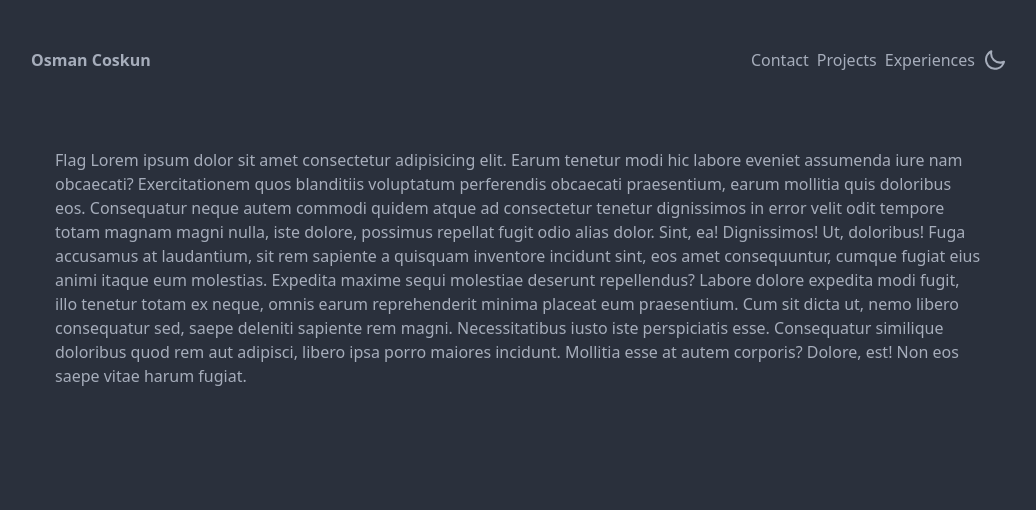
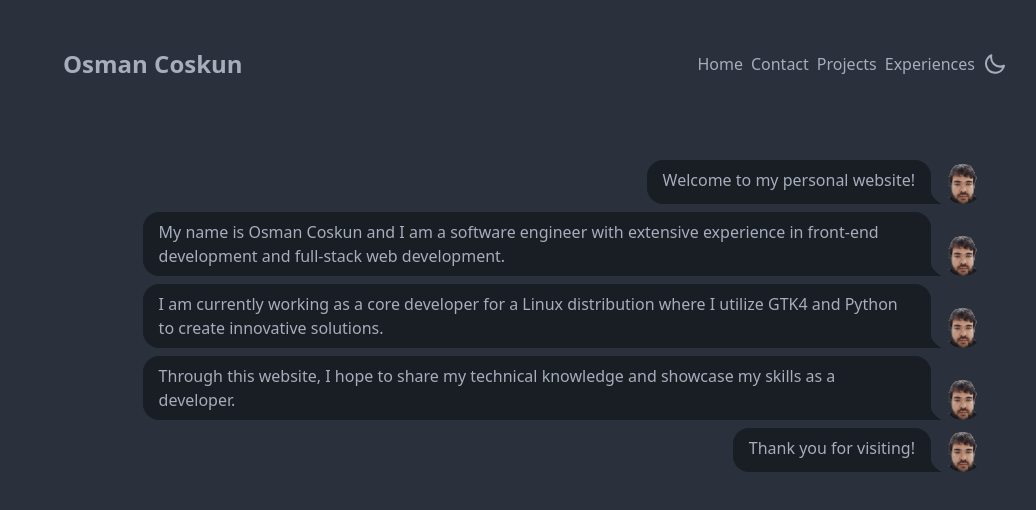
Before and after one commit to osmancoskun/newsite, a Svelte app: page / in a window 1280 px wide. Shown: the top 510 px of the page, without its empty margins (121-1157 px from the left). Built offline with nearby package versions, Linux system fonts and the light colour scheme.

Commit message:
stable version

```diff
--- a/src/App.svelte
+++ b/src/App.svelte
@@ -4,7 +4,7 @@
   import { Main, Contact, Experiences, Projects } from "$pages";
   $: theme = $current_theme;
   let routes = {
-    "/": Main,
+    home: Main,
     contact: Contact,
     experiences: Experiences,
     projects: Projects,
@@ -13,7 +13,7 @@
 
 <main class="max-w-5xl mx-auto p-3 rounded-lg mb-5">
   <Header />
-  <div class="rounded-lg p-5 m-4">
+  <div class="rounded-lg md:p-5 md:m-4">
     <svelte:component this={routes[$current_page]} />
   </div>
 </main>
@@ -23,4 +23,8 @@
     height: 96vh;
     margin-top: 2vh;
   }
+  div {
+    max-height: 83vh;
+    overflow: auto;
+  }
 </style>
--- a/src/layout/header.svelte
+++ b/src/layout/header.svelte
@@ -1,17 +1,26 @@
 <script>
   import { current_page, current_theme } from "$store";
+  import { Icon } from "$components";
   let routes = [
+    {
+      id: "home",
+      label: "Home",
+      icon: "house",
+    },
     {
       id: "contact",
       label: "Contact",
+      icon: "phone",
     },
     {
       id: "projects",
       label: "Projects",
+      icon: "window-restore",
     },
     {
       id: "experiences",
       label: "Experiences",
+      icon: "history",
     },
   ];
   let theme = document.querySelector("html").getAttribute("data-theme");
@@ -27,16 +36,13 @@
 </script>
 
 <div class="navbar">
-  <div class="menu menu-horizontal px-1 gap-2 flex-1">
+  <div class="menu menu-horizontal px-5 gap-2 mx-auto md:flex-1">
     <!-- svelte-ignore a11y-click-events-have-key-events -->
-    <li
-      class="font-bold rounded-lg cursor-pointer"
-      on:click={() => set_page("/")}
-    >
-      Osman Coskun
+    <li class="font-bold cursor-pointer" on:click={() => set_page("home")}>
+      <span class="text-2xl"> Osman Coskun </span>
     </li>
   </div>
-  <ul class="menu menu-horizontal px-1 gap-2 flex">
+  <ul class="hidden md:flex menu menu-horizontal px-1 gap-2">
     {#each routes as route}
       <li class="rounded-lg cursor-pointer" on:click={() => set_page(route.id)}>
         {route.label}
@@ -69,3 +75,14 @@
     </label>
   </ul>
 </div>
+<div class="btm-nav md:hidden fixed z-50">
+  {#each routes as route}
+    <button
+      on:click={() => set_page(route.id)}
+      class={route.id == $current_page ? "active bg-base-300" : ""}
+    >
+      <Icon solid name={route.icon} />
+      <span class="btm-nav-label mt-2">{route.label}</span>
+    </button>
+  {/each}
+</div>
--- a/src/pages/contact.svelte
+++ b/src/pages/contact.svelte
@@ -1,35 +1,49 @@
 <script>
   import { Message, Icon } from "$components";
-  let mails = ["me@osmancoskun.com", "osman.coskun95@gmail.com"];
+  let mails = ["", "osman.coskun95@gmail.com"];
   let accounts = [
-    { url: "https://twitter.com/mergin_sh", icon: "twitter" },
-    { url: "https://github.com/osmancoskun", icon: "github" },
-    { url: "https://twitter.com/mergin_sh", icon: "twitter" },
+    {
+      url: "mailto:osman.coskun95@gmail.com",
+      icon: "envelope",
+      label: "Email",
+    },
+    { url: "mailto:me@osmancoskun.com", icon: "envelope", label: "Email" },
+    { url: "https://twitter.com/mergin_sh", icon: "twitter", label: "Twitter" },
+    { url: "https://github.com/osmancoskun", icon: "github", label: "Github" },
     {
       url: "https://www.linkedin.com/in/osmancoskun95/",
       icon: "linkedin",
+      label: "Linkedin",
     },
+  ];
+  let descriptions = [
+    "Thank you for visiting my contact page!",
+    "I appreciate your interest in connecting with me.",
+    "If you would like to get in touch, please feel free to reach out to me through the following channels:",
   ];
 </script>
 
 <main class="mypage">
-  <Message>Hi</Message>
-  <Message>You can reach with email</Message>
-  <Message>
-    Or If you want, you can follow me on other platforms by clicking the links
-    below
-  </Message>
-  <div class="h-10 flex justify-center gap-5 mt-5">
+  {#each descriptions as desc}
+    <Message>{desc}</Message>
+  {/each}
+
+  <div class="h-10 flex flex-col justify-center gap-5 mt-5">
     {#each mails as mail}
       <a href="mailto:{mail}" class="h-10 w-10">
-        <svelte:component this={Icon} solid name="envelope" size="2x" />
+        <svelte:component this={Icon} name="envelope" size="2x" />
       </a>
     {/each}
   </div>
-  <div class="h-10 flex justify-center gap-5 mt-5">
+  <div class="flex flex-wrap justify-center items-center gap-5">
     {#each accounts as account}
-      <a href={account.url} class="h-10 w-10">
-        <svelte:component this={Icon} brands name={account.icon} size="2x" />
+      <a href={account.url} class="flex items-center gap-2 h-10">
+        {#if account.icon == "envelope"}
+          <svelte:component this={Icon} solid name={account.icon} size="2x" />
+        {:else}
+          <svelte:component this={Icon} brands name={account.icon} size="2x" />
+        {/if}
+        <span>{account.label}</span>
       </a>
     {/each}
   </div>
--- a/src/pages/experiences.svelte
+++ b/src/pages/experiences.svelte
@@ -1,24 +1,24 @@
 <script>
   import { Message } from "$components";
-  import { current_theme } from "$store";
   let datas = [
     {
       id: "pardus",
       title: "Software Engineer",
       active: true,
       time: "( Jan 2023 - present )",
-      company: "Tubitak - Pardus / TR",
+      company: "Tubitak - Pardus",
+      country: ["Turkey", "TR"],
       projects: [
         {
           title: "Layout Switcher",
           description:
-            "Users will be able to change the looking of their desktop between predefined layouts.",
+            "Users will be able to change the appearance of their desktop with predefined layout options.",
           technologies: ["Python", "GTK3", "GTK4"],
           tasks: [
-            "Subprocess used for commandline executions.",
-            "Glade used for GTK3 UI.",
-            "Cambalache used for GTK4 UI.",
-            "Extensions are enabled, disabled and configs are applied.",
+            "A subprocess was utilized for command-line executions.",
+            "Glade was utilized for the GTK3 user interface.",
+            "Cambalache was utilized for the GTK4 user interface.",
+            "Extensions were enabled, disabled, and configurations were applied.",
           ],
         },
       ],
@@ -28,17 +28,20 @@
       title: "Software Engineer",
       active: true,
       time: "( Dec 2022 - present )",
-      company: "Adonis Tech / CYP",
+      company: "Adonis Tech",
+      country: ["Cyprus", "CYP"],
+
       projects: [
         {
           title: "Landing Page",
-          description: "Landing page developed with latest technologies.",
+          description:
+            "I developed a landing page using the latest technologies.",
           technologies: ["SvelteKit", "Tailwind"],
           tasks: [
-            "SvelteKit used as main JS framework",
-            "Tailwind used as CSS framework",
-            "Responsive design applied.",
-            "Medium blog posts are included",
+            "SvelteKit was utilized as the primary JavaScript framework",
+            "Tailwind was employed as the CSS framework",
+            "The design was made responsive",
+            "Inclusions of Medium blog posts were integrated",
           ],
         },
       ],
@@ -48,21 +51,23 @@
       title: "Software Engineer",
       active: false,
       time: "( Dec 2021 - Sep 2022 )",
-      company: "Arniva Software / TR",
+      company: "Arniva Software",
+      country: ["Turkey", "TR"],
+
       projects: [
         {
           title: "Tourism Customer Panel",
           description:
-            "Developed a fullstack pwa application which is working in web view in android application .",
+            "I developed a full-stack PWA application that operates in the web view of an Android application.",
           technologies: ["Svelte", "Framework7", "Nodejs", "MySQL", "Express"],
           tasks: [
-            "We used Svelte and Framework7.",
-            "Customers was able to create account and login.",
-            "Viewing destinations and companies that filtered with regions and categories.",
-            "Viewing product details and creating reservations.",
-            "View reservation details and cancellation options.",
-            "Online chat support.",
-            "Adding companies and services to wishlist.",
+            "Used Svelte and Framework7.",
+            "Customers were able to create an account and log in.",
+            "Could view destinations and companies filtered by regions and categories.",
+            "Could view product details and create reservations.",
+            "Could view reservation details and cancellation options.",
+            "Implemented online chat support.",
+            "Allowed for adding companies and services to a wishlist.",
           ],
         },
         {
@@ -83,11 +88,11 @@
             "Developed a fullstack application that lets admins control everything about whole system.",
           technologies: ["Svelte", "Framework7", "Nodejs", "MySQL", "Express"],
           tasks: [
-            "Used Svelte and custom ui library.",
-            "CRUD operations.",
-            "Admin users was able to view, add and edit every detail of companies, customers and definitions.",
-            "Online chat support implemented with socket.io",
-            "We prefered using Nodejs, Express and MySQL on backend",
+            "Used Svelte and a custom UI library.",
+            "Implemented CRUD operations.",
+            "Admin users were able to view, add, and edit the details of companies, customers, and definitions.",
+            "Implemented online chat support with socket.io.",
+            "Preferred using Node.js, Express, and MySQL for the backend.",
           ],
         },
         {
@@ -96,36 +101,70 @@
             "Developed a fullstack application that controls licences given by our company to our work partners and customers",
           technologies: ["Svelte", "Nodejs", "PostgreSQL", "Express"],
           tasks: [
-            "We used Svelte and custom ui library.",
-            "Admin users can create applications, modules, versions and other informations that needed.",
-            "Creating random licence key depends on selected applications, modules and versions.",
-            "User can define definitions depends on the current applications.",
-            "Prefered Nodejs, Express and PostgreSQL for backend with MVC structure.",
+            "Used Svelte and a custom UI library.",
+            "Admin users could create applications, modules, versions, and other required information.",
+            "Allowed for generating random license keys based on selected applications, modules, and versions.",
+            "Provided the ability to define definitions based on current applications.",
+            "Preferred using Node.js, Express, and PostgreSQL for the backend with an MVC structure.",
+          ],
+        },
+      ],
+    },
+    {
+      id: "artemis",
+      title: "IT Specialist",
+      active: false,
+      time: "( Jun 2021 - Oct 2021 )",
+      company: "Kaya Artemis",
+      country: ["Cyprus", "CYP"],
+
+      projects: [
+        {
+          title: "Maintain Devices",
+          description:
+            "As an IT Specialist, I was responsible for ensuring that all the devices at the casino and hotel were functioning properly and connected to the internet. This included approximately 80 computers, 40 printers, 25 HP Switches, and various modems and access points.",
+          technologies: ["SvelteKit", "Tailwind"],
+          tasks: [
+            "Repairing printers.",
+            "Reinstalling and formatting computers as necessary.",
+            "Configuring modems, access points, routers, and switches.",
           ],
         },
       ],
     },
   ];
-
+  let descriptions = [
+    "Welcome to my experience page! I am a full-stack developer with expertise in using Svelte, Tailwind, Nodejs, Express, MySQL, PostgreSQL, and Firebase",
+    "I have worked on several projects that have allowed me to demonstrate my skills and gain valuable experience in the field",
+    "Currently, I am working as a core desktop application developer in a Linux distribution",
+    "I am excited to share my journey and experiences with you on this page",
+    "Thank you for visiting!",
+  ];
   let activetab = datas[0];
 </script>
 
 <main class="mypage">
   <div class="btn-group mx-auto" />
-  <Message>You can find the my previous experiences and details here.</Message>
-  <Message>For more details, click company name on the list</Message>
-  <div class="flex mt-10">
-    <ul class="steps steps-vertical w-4/12 h-1/2">
+  {#each descriptions as desc}
+    <Message>
+      {desc}
+    </Message>
+  {/each}
+  <div class="flex flex-col md:flex-row mt-10">
+    <ul
+      class="steps steps-horizontal md:steps-vertical md:w-4/12 h-1/2 overflow-auto"
+    >
       {#each datas as data}
         <li on:click={() => (activetab = data)} class="step cursor-pointer">
           <div class="p-3 rounded-md hover:bg-base-300">
-            {data.company} <br />{data.time}
+            {data.company} <br />
+            <span class="hidden md:block">{data.time}</span>
           </div>
         </li>
       {/each}
     </ul>
 
-    <div class="w-8/12 p-3 flex flex-col">
+    <div class="w-1/1 md:w-8/12 p-3 flex flex-col">
       <span class="mx-auto text-lg">
         I {activetab.active ? "am working" : "worked"} as
         <b>
@@ -134,6 +173,7 @@
       </span>
       <span> <b> Company: </b>{activetab.company}</span>
       <span> <b> Dates: </b>{activetab.time}</span>
+      <span><b>Country:</b>{activetab.country[0]}</span>
       <span> <b> Projects: </b> </span>
 
       <ul class="ml-4 list-decimal projectdetails overflow-auto">
@@ -142,6 +182,14 @@
             <div class="flex flex-col mt-5">
               <span> <b> Project: </b>{project.title}</span>
               <span> <b> Description: </b>{project.description}</span>
+              {#if project.technologies && project.technologies.length > 0}
+                <span>
+                  <b>Technologies : </b>
+                  {#each project.technologies as technology}
+                    &nbsp;{technology},
+                  {/each}
+                </span>
+              {/if}
               <span><b>Tasks:</b></span>
 
               <ul class=" ml-4 list-disc">
@@ -156,9 +204,3 @@
     </div>
   </div>
 </main>
-
-<style>
-  .projectdetails {
-    max-height: calc(100vh - 45vh);
-  }
-</style>
--- a/src/pages/main.svelte
+++ b/src/pages/main.svelte
@@ -1,17 +1,21 @@
+<script>
+  import { Message } from "$components";
+</script>
+
 <main class="mypage">
-  Flag Lorem ipsum dolor sit amet consectetur adipisicing elit. Earum tenetur
-  modi hic labore eveniet assumenda iure nam obcaecati? Exercitationem quos
-  blanditiis voluptatum perferendis obcaecati praesentium, earum mollitia quis
-  doloribus eos. Consequatur neque autem commodi quidem atque ad consectetur
-  tenetur dignissimos in error velit odit tempore totam magnam magni nulla, iste
-  dolore, possimus repellat fugit odio alias dolor. Sint, ea! Dignissimos! Ut,
-  doloribus! Fuga accusamus at laudantium, sit rem sapiente a quisquam inventore
-  incidunt sint, eos amet consequuntur, cumque fugiat eius animi itaque eum
-  molestias. Expedita maxime sequi molestiae deserunt repellendus? Labore dolore
-  expedita modi fugit, illo tenetur totam ex neque, omnis earum reprehenderit
-  minima placeat eum praesentium. Cum sit dicta ut, nemo libero consequatur sed,
-  saepe deleniti sapiente rem magni. Necessitatibus iusto iste perspiciatis
-  esse. Consequatur similique doloribus quod rem aut adipisci, libero ipsa porro
-  maiores incidunt. Mollitia esse at autem corporis? Dolore, est! Non eos saepe
-  vitae harum fugiat.
+  <Message>Welcome to my personal website!</Message>
+  <Message>
+    My name is Osman Coskun and I am a software engineer with extensive
+    experience in front-end development and full-stack web development.
+  </Message>
+  <Message>
+    I am currently working as a core developer for a Linux distribution where I
+    utilize GTK4 and Python to create innovative solutions.
+  </Message>
+  <Message>
+    Through this website, I hope to share my technical knowledge and showcase my
+    skills as a developer.
+  </Message>
+
+  <Message>Thank you for visiting!</Message>
 </main>
--- a/src/pages/projects.svelte
+++ b/src/pages/projects.svelte
@@ -6,27 +6,51 @@
         title: "Mergin Wallpaper",
         technologies: "Python3 & QT5",
         description:
-          " You can download daily BING wallpaper. General usage is settings wallpapers, randoming between these wallpapers.",
+          "Introducing Mergin Wallpaper, a cutting-edge desktop application designed to enhance your desktop experience. With Mergin Wallpaper, you can easily pick a wallpaper from a curated list of high-quality images, or choose to download the daily Bing wallpaper. The application also offers a random wallpaper feature and an updating list to keep your desktop fresh and exciting. Preview your selected wallpaper with the convenient Gnome notifications feature and enjoy a personalized and dynamic desktop environment. Download Mergin Wallpaper now to transform your desktop experience!",
         github: "github.com",
       },
     ],
     web: [
       {
-        title: "Web Test Project",
-        technologies: "Svelte & Tailwind",
+        title: "Svelte To-DO",
+        technologies: "Svelte",
         description:
-          " You can download daily BING wallpaper. General usage is settings wallpapers, randoming between these wallpapers.",
-        github: "github.com",
-        url: "google.com",
+          "Introducing Svelte TO-DO, a sleek and efficient to-do application built with Svelte, HTML, and CSS. With Svelte TO-DO, you have the power to keep track of your tasks and stay organized in style. The application offers three options for each task: pending, done, and deleted, giving you full control over your to-do list. And for added customization, you can even pick the background color before adding a task! All your information is securely stored in localstorage, so you can access it anytime, anywhere.",
+        github: "https://github.com/osmancoskun/svelte-todo-localstorage",
+        url: "https://todo.osmancoskun.com",
+      },
+
+      {
+        title: "Exchange Automation",
+        technologies: "Svelte,Attractions,Firebase",
+        description:
+          "Introducing Exchange Automation, the perfect solution for exchange offices. Stay on top of the market with real-time exchange rates updated every minute, all powered by the latest technology including Svelte, Attractions, and Firebase. With the ability to perform CRUD operations, you can easily record every selling and buying transaction, ensuring accurate record keeping for your business. User authentication is also required to ensure secure access to your sensitive information. Exchange Automation is designed to meet the unique needs of exchange offices, offering the tools and features you need to succeed in today's fast-paced market. Sign up now and take control of your exchange operations with ease.",
+      },
+      {
+        title: "Income Expense Automation",
+        technologies: "Svelte",
+        description:
+          "Introducing Income Expense Automation, a web-based automated income and expense management application built with Vue.js v2, Buefy, and Firebase. With Income Expense Automation, you can easily manage your finances and gain insights into your spending habits with the power of cutting-edge technology. The application offers CRUD operations for both income and expenses, allowing you to keep track of all your financial transactions. You can even select the company to categorize your finances. The application also features 3 types of graphs: bar, line, and pie charts, so you can visualize your data in a way that makes sense to you. And with the option to preview and download your data as an Excel or PDF file, between selected dates, you can easily share your financial information with others. Compare your income and expenses, change your company, and even your password. Get complete control over your finances with Income Expense Automation. Start using it today!",
       },
     ],
   };
-
-  let activetab = "desktop";
+  let activetab = "web";
   let tabs = [
     { id: "desktop", icon: "desktop" },
     { id: "web", icon: "globe" },
   ];
+  let tabDescriptions = {
+    desktop: [
+      "As a software engineer, I have a passion for building high-quality and user-friendly desktop applications.",
+      "With a focus on efficient code and seamless user experience, I strive to create desktop applications that meet the unique needs of my clients.",
+      "Whether it's a business application or a personal project, I am committed to delivering a product that exceeds expectations.",
+    ],
+    web: [
+      "With my expertise in front-end and full-stack development, I am equipped to bring your web application ideas to life.",
+      "From concept to deployment, I work closely with my clients to understand their vision and create a web application that not only functions beautifully, but also provides a memorable user experience.",
+      "Whether it's a website, web app, or e-commerce platform, I am dedicated to delivering a product that exceeds your expectations.",
+    ],
+  };
 </script>
 
 <main class="mypage">
@@ -38,10 +62,12 @@
       </button>
     {/each}
   </div>
+  {#each tabDescriptions[activetab] as tabData}
     <Message>
-    You can find <span>{activetab}</span>
-    applications here
+      {tabData}
     </Message>
+  {/each}
+  <div class="mt-5 mx-2 md:mx-auto flex flex-wrap">
     {#each datas[activetab] as app}
       <ProjectCard
         title={app.title}
@@ -51,4 +77,5 @@
         url={app.url}
       />
     {/each}
+  </div>
 </main>
--- a/src/store/index.js
+++ b/src/store/index.js
@@ -1,3 +1,3 @@
 import { writable } from "svelte/store";
-export let current_page = writable("/");
+export let current_page = writable("home");
 export let current_theme = writable("light")
```
Also changed, not shown: src/components/projectcard.svelte (+7 -3 lines), src/assets/me.webp, src/assets/pxArt-removebg-preview.png (added). Lines whose indentation alone changed are shown as unchanged.
